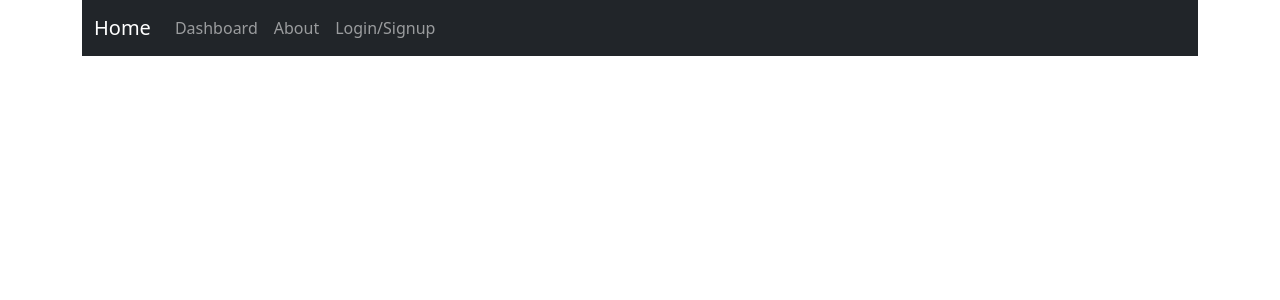
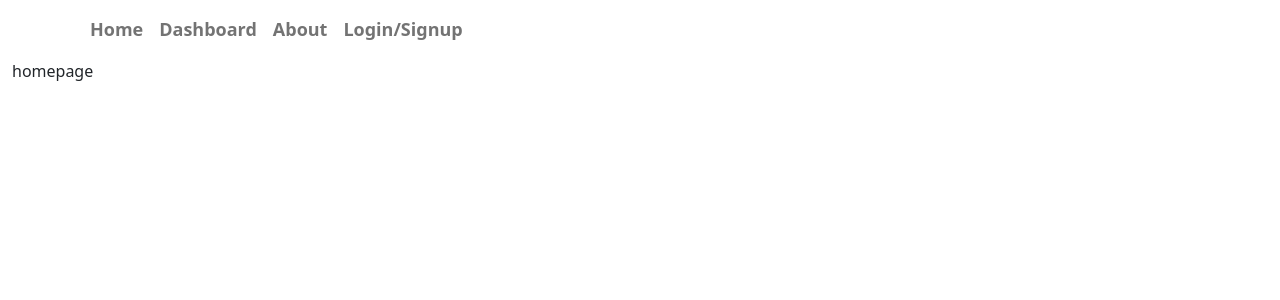
Before and after one commit to ErnestAr/ResumeHacker, a React (Create React App) app in the folder client/: page / in a window 1280 px wide. Shown: the top 300 px of the page. Built offline with nearby package versions, Linux system fonts and the light colour scheme.

Commit message:
fixed router, links all work, app.js modified and pages moved to componenents

```diff
--- /dev/null
+++ b/client/src/App.css
@@ -0,0 +1,8 @@
+span:hover {
+    color:#16425B;
+}
+
+.navbar-link {
+    font-weight: bold;
+    font-size:large;
+}
--- a/client/src/App.js
+++ b/client/src/App.js
@@ -1,7 +1,13 @@
 import React from 'react';
-import { BrowserRouter as Router, Route, Switch } from 'react-router-dom';
+import { BrowserRouter, Route, Switch } from 'react-router-dom';
+import Navbar from './components/Navbar';
 
-import Home  from './pages/Home';
+//IMPORT PAGES
+import Home  from './components/pages/Home';
+import About  from './components/pages/About';
+import Dashboard from './components/pages/Dashboard';
+import LoginSignUp  from './components/pages/LoginSignUp';
+
 
 
 
@@ -10,9 +16,17 @@ import Home  from './pages/Home';
 
 function App() {
   return (
-    <Home/>
-
-
+    <BrowserRouter basename={process.env.PUBLIC_URL}>
+    <div>
+      <Navbar />
+      <Switch>
+        <Route path='/' exact component={Home} />
+        <Route path='/About' component={About} />
+        <Route path='/Dashboard' component={Dashboard} />
+        <Route path='/LoginSignUp' component={LoginSignUp} />
+      </Switch>
+    </div>
+    </BrowserRouter>
   );
 }
 
--- a/client/src/components/Navbar.js
+++ b/client/src/components/Navbar.js
@@ -3,17 +3,19 @@ import Navbar from 'react-bootstrap/Navbar';
 import Container from 'react-bootstrap/Container';
 import Nav from 'react-bootstrap/Nav'
 import 'bootstrap/dist/css/bootstrap.min.css';
+import '../App.css'
+
 
 function theNavbar() {
     return (
-        <Navbar bg="dark" variant="dark">
-            <Container>
-            <Navbar.Brand href="#home">Home</Navbar.Brand>
-                    <Nav className="me-auto">
-                        <Nav.Link href="/">Dashboard</Nav.Link>
-                        <Nav.Link href="/Projects">About</Nav.Link>
-                        <Nav.Link href="/Tech">Login/Signup</Nav.Link>
-                    </Nav>
+        <Navbar>
+            <Container >
+                <Nav className="me-auto">
+                    <Nav.Link className='navbar-link' href="/"><span>Home</span></Nav.Link>
+                    <Nav.Link className='navbar-link' href="/Dashboard"><span>Dashboard</span></Nav.Link>
+                    <Nav.Link className='navbar-link' href="/About"><span>About</span></Nav.Link>
+                    <Nav.Link className='navbar-link' href="/LoginSignUp"><span>Login/Signup</span></Nav.Link>
+                </Nav>
             </Container>
         </Navbar>
     );
--- /dev/null
+++ b/client/src/components/pages/About.js
@@ -0,0 +1,7 @@
+import React from 'react';
+
+export default function About() {
+    return (
+        <p>About page</p>
+    )
+}
--- /dev/null
+++ b/client/src/components/pages/Dashboard.js
@@ -0,0 +1,7 @@
+import React from 'react';
+
+export default function Dashboard() {
+    return (
+        <p>Dashboard page</p>
+    )
+}
--- a/client/src/pages/Home.js
+++ b/client/src/components/pages/Home.js
@@ -1,12 +1,12 @@
 import Container from 'react-bootstrap/Container';
 import Row from 'react-bootstrap/Row';
-import Navbar from '../components/Navbar';
+
+
 
 export default function Homepage() {
     return(
-        <Container>
-            <Navbar />
-            <Row></Row>
+        <Container style={{margin:'0px'}}>
+            <Row><p>homepage</p></Row>
         </Container>
     )
 }
--- /dev/null
+++ b/client/src/components/pages/LoginSignUp.js
@@ -0,0 +1,7 @@
+import React from 'react';
+
+export default function LoginSignUp() {
+    return (
+        <p>Login page</p>
+    )
+}
--- a/client/src/index.css
+++ b/client/src/index.css
@@ -0,0 +1,4 @@
+html, body {
+    margin: 0em;
+    padding: 0em;
+}
```
Also changed, not shown: client/src/pages/Login.js (deleted), client/src/pages/Signup.js (deleted).
